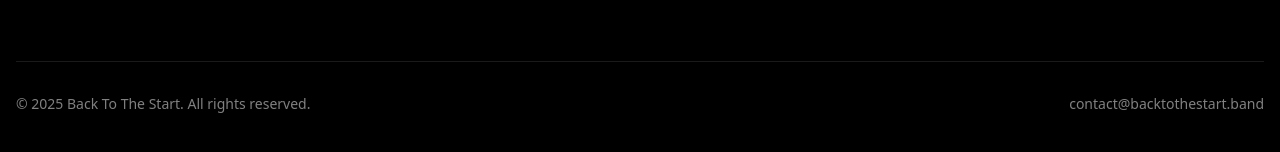
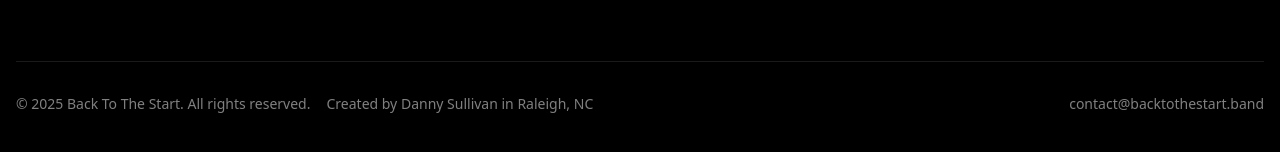
Before and after one commit to sullysaurus/btts, an Astro site: page / in a window 1280 px wide. Shown: the part 4410-4562 px from the top of the page. Built offline with nearby package versions, Linux system fonts and the light colour scheme; Astro itself is replaced by a stand-in of ours.

Commit message:
updates footer

```diff
--- a/src/components/Footer.astro
+++ b/src/components/Footer.astro
@@ -93,9 +93,14 @@
             {/* Bottom Bar */}
             <div class="mt-16 pt-8 border-t border-white/10">
                 <div class="flex flex-col md:flex-row justify-between items-center gap-4">
-                    <p class="text-sm text-white/50">
-                        © 2025 Back To The Start. All rights reserved.
-                    </p>
+                    <div class="flex flex-col md:flex-row items-center gap-4">
+                        <p class="text-sm text-white/50">
+                            © 2025 Back To The Start. All rights reserved.
+                        </p>
+                        <p class="text-sm text-white/50">
+                            Created by <a href="https://dannysullivan.netlify.app/" class="hover:text-white/80 transition-colors" target="_blank" rel="noopener noreferrer">Danny Sullivan</a> in Raleigh, NC
+                        </p>
+                    </div>
                     <a href="mailto:contact@backtothestart.band" class="text-sm text-white/50 hover:text-white/80 transition-colors">
                         contact@backtothestart.band
                     </a>
```
